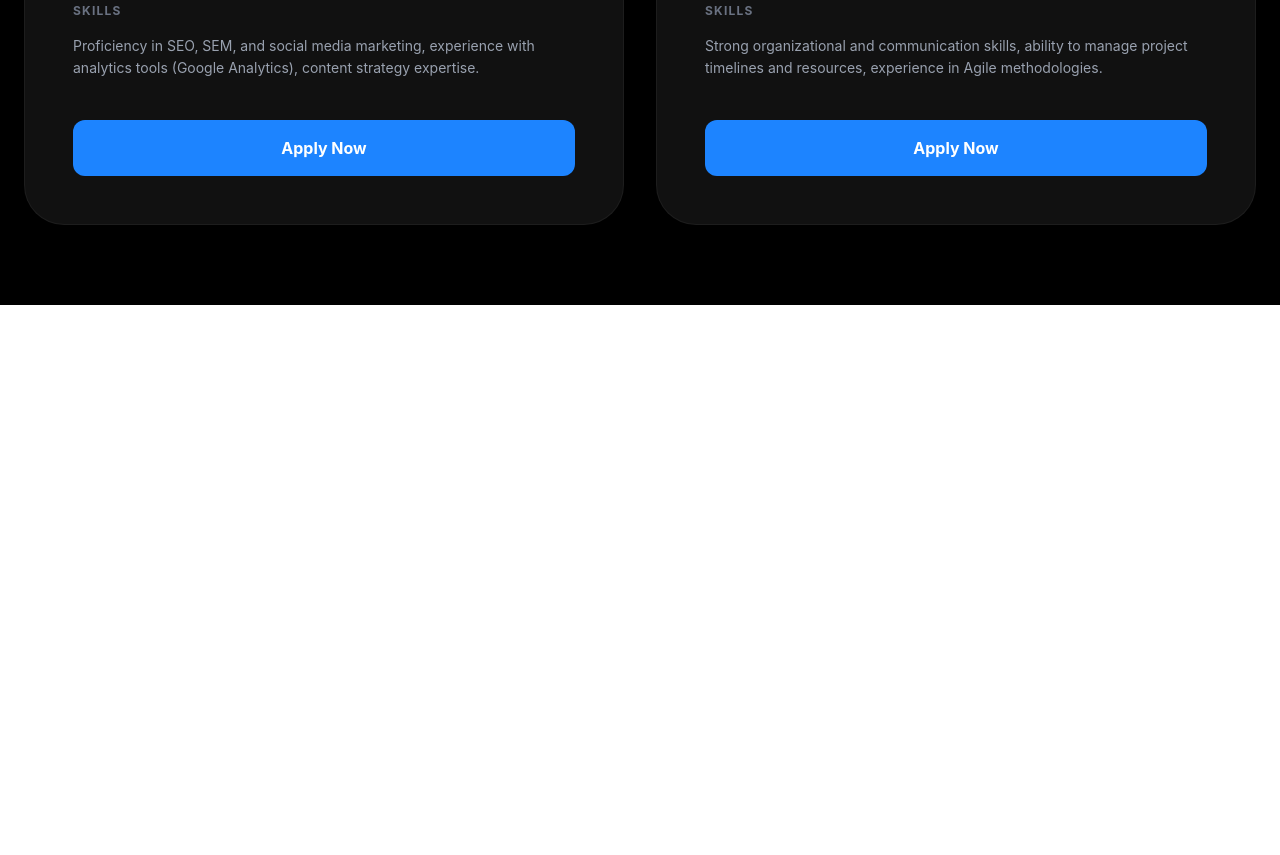
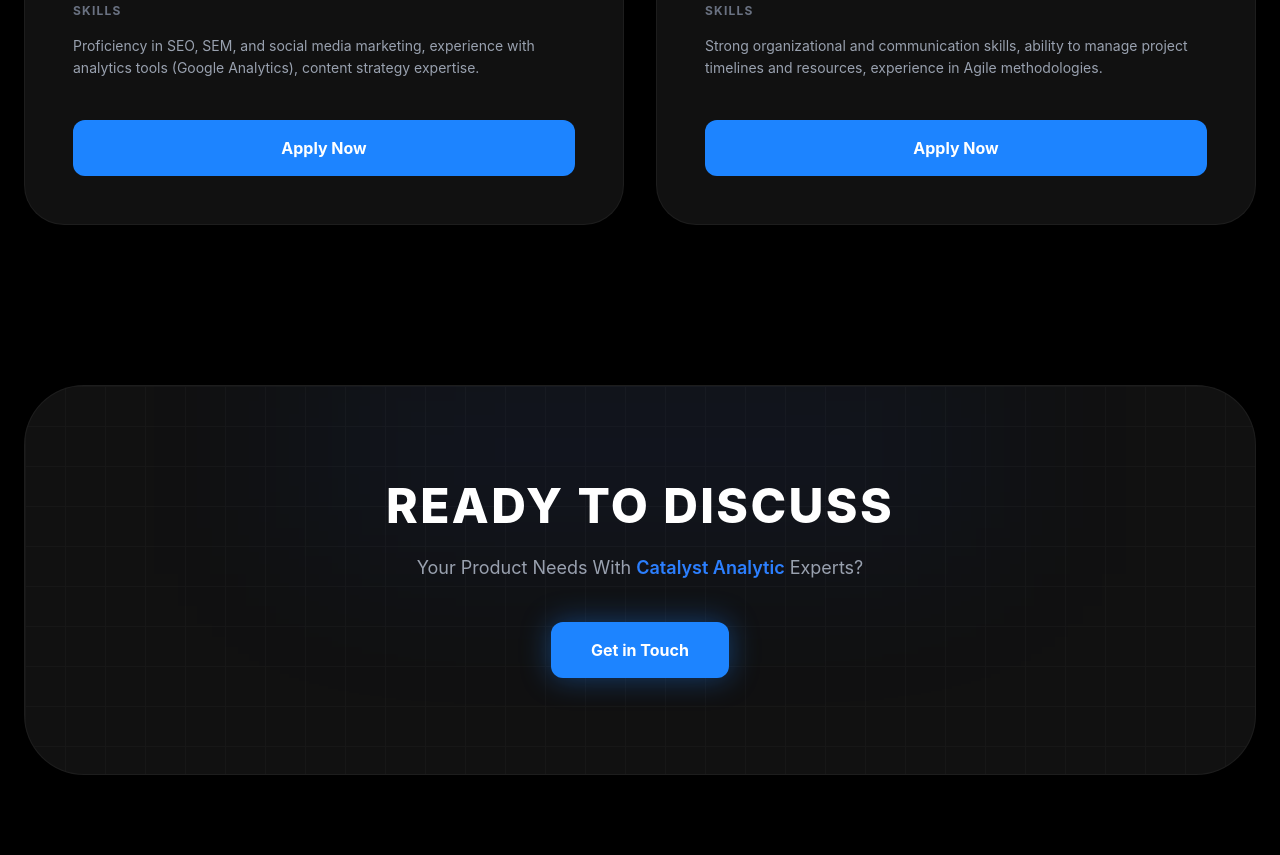
Before and after one commit to Ilyos11/Exam-Project, a website: page src/page3.html in a window 1280 px wide. Shown: the part 1735-2590 px from the top of the page. Before the commit the page ends 2040 px from the top, so only its background shows below. Drawn offline with nearby package versions, Linux system fonts and the light colour scheme; files that its build step writes are made by us from their sources.

Commit message:
Section 5

```diff
--- a/src/page3.html
+++ b/src/page3.html
@@ -246,5 +246,40 @@
   </div>
 </section>
 
+
+
+
+<!-- Section 5 -->
+<section class="bg-black py-20 px-6">
+  <div class="max-w-7xl mx-auto">
+
+    <div class="relative bg-[#111111] rounded-[40px] md:rounded-[60px] border border-white/5 overflow-hidden py-16 md:py-24 px-8 flex flex-col items-center text-center">
+
+      <div class="absolute inset-0 opacity-20 pointer-events-none"
+           style="background-image: linear-gradient(#333 1px, transparent 1px), linear-gradient(90deg, #333 1px, transparent 1px); background-size: 40px 40px;">
+      </div>
+
+      <div class="absolute top-0 left-1/2 -translate-x-1/2 w-full max-w-2xl h-32 bg-blue-600/10 blur-[100px] pointer-events-none"></div>
+
+      <div class="relative z-10 space-y-6">
+        <h2 class="text-3xl md:text-5xl font-extrabold text-white uppercase tracking-wider">
+          Ready to Discuss
+        </h2>
+
+        <p class="text-gray-400 text-sm md:text-lg">
+          Your Product Needs With <span class="text-blue-500 font-semibold">Catalyst Analytic</span> Experts?
+        </p>
+
+        <div class="pt-4">
+          <button class="bg-[#1d84ff] hover:bg-blue-500 text-white px-10 py-4 rounded-xl font-bold text-sm md:text-base transition-all shadow-[0_0_30px_rgba(29,132,255,0.4)] hover:scale-105 active:scale-95">
+            Get in Touch
+          </button>
+        </div>
+      </div>
+
+    </div>
+  </div>
+</section>
+
 </body>
 </html>
```
